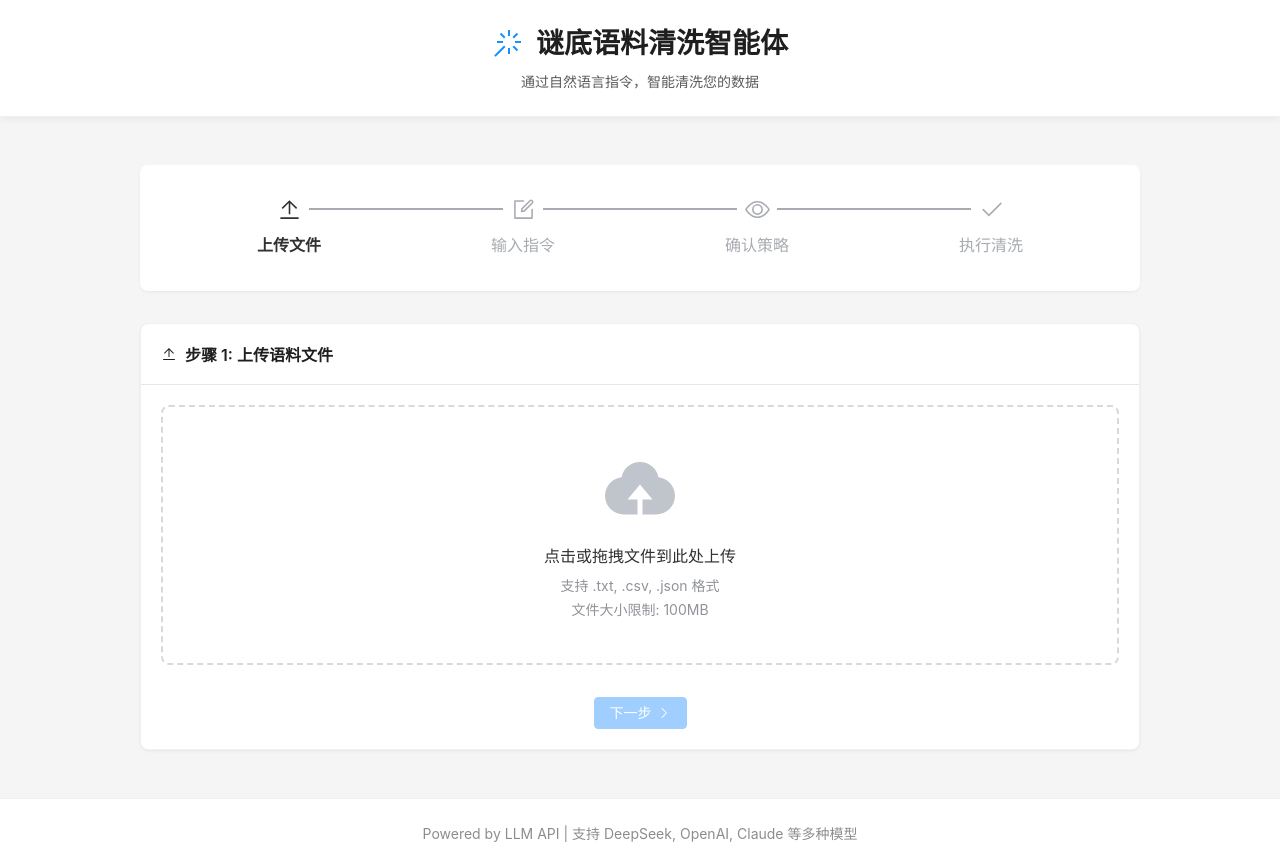
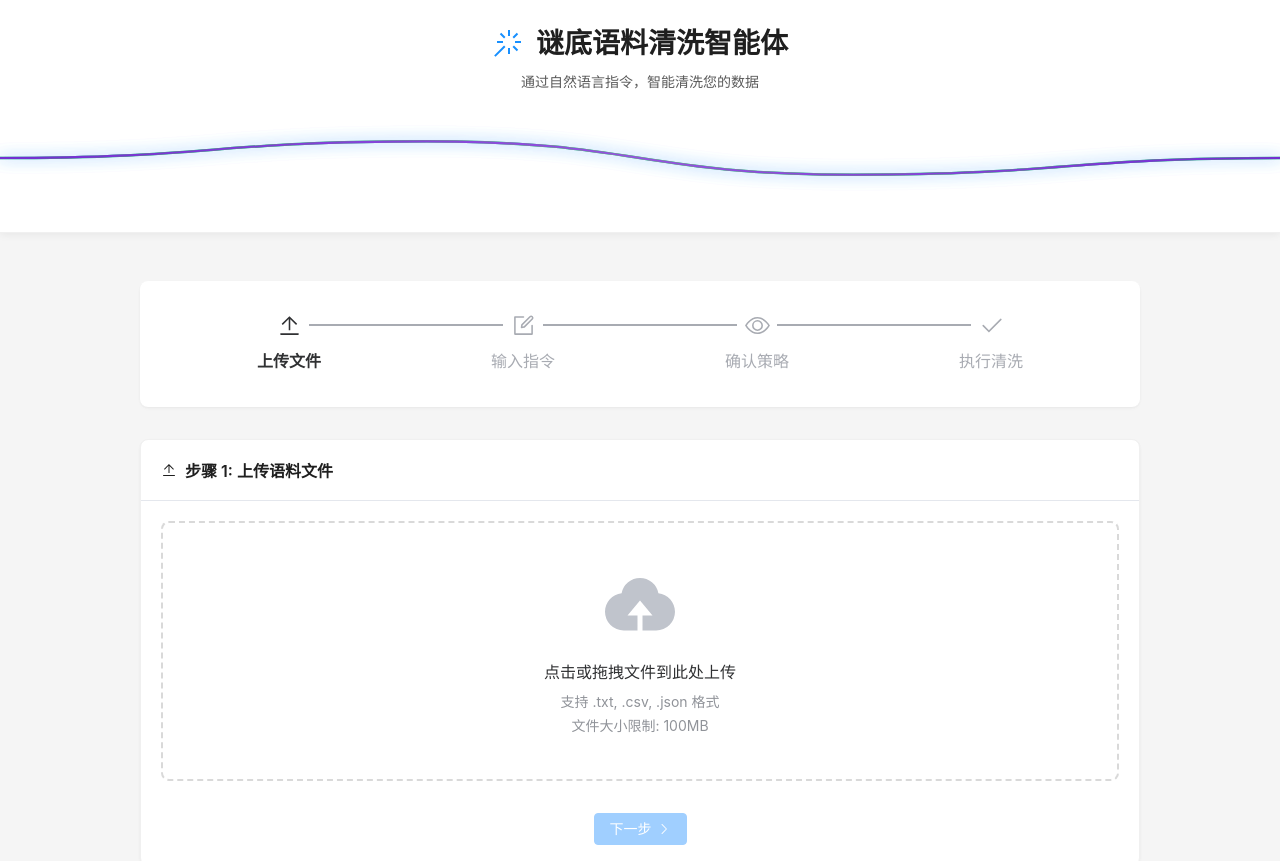
Before and after one commit to zhucue/clearAgent, a Vue app in the folder frontend/: page / in a window 1280 px wide. Shown: the top 861 px of the page. Built offline with nearby package versions, Linux system fonts and the light colour scheme.

Commit message:
fix: 添加动画

```diff
--- a/frontend/src/App.vue
+++ b/frontend/src/App.vue
@@ -7,6 +7,179 @@
           谜底语料清洗智能体
         </h1>
         <p class="subtitle">通过自然语言指令，智能清洗您的数据</p>
+      </div>
+
+      <!-- 波浪线动画 -->
+      <div class="wave-container">
+        <svg
+          class="wave-svg"
+          xmlns="http://www.w3.org/2000/svg"
+          viewBox="0 0 1200 120"
+          preserveAspectRatio="none"
+        >
+          <path
+            class="wave-path wave-1"
+            d="M0,60 C200,60 200,40 400,40 C600,40 600,80 800,80 C1000,80 1000,60 1200,60"
+            fill="none"
+            stroke="url(#gradient1)"
+            stroke-width="3"
+            stroke-linecap="round"
+          />
+          <path
+            class="wave-path wave-2"
+            d="M0,60 C200,60 200,80 400,80 C600,80 600,40 800,40 C1000,40 1000,60 1200,60"
+            fill="none"
+            stroke="url(#gradient2)"
+            stroke-width="3"
+            stroke-linecap="round"
+          />
+          <path
+            class="wave-path wave-3"
+            d="M0,60 C200,60 200,50 400,50 C600,50 600,70 800,70 C1000,70 1000,60 1200,60"
+            fill="none"
+            stroke="url(#gradient3)"
+            stroke-width="2.5"
+            stroke-linecap="round"
+          />
+          <defs>
+            <linearGradient id="gradient1" x1="0%" y1="0%" x2="100%" y2="0%">
+              <stop offset="0%" style="stop-color: #1890ff; stop-opacity: 0.9">
+                <animate
+                  attributeName="stop-color"
+                  values="#1890ff;#52c41a;#faad14;#f5222d;#722ed1;#1890ff"
+                  dur="12s"
+                  repeatCount="indefinite"
+                />
+              </stop>
+              <stop offset="50%" style="stop-color: #40a9ff; stop-opacity: 1">
+                <animate
+                  attributeName="stop-color"
+                  values="#40a9ff;#73d13d;#ffc53d;#ff4d4f;#9254de;#40a9ff"
+                  dur="12s"
+                  repeatCount="indefinite"
+                />
+              </stop>
+              <stop
+                offset="100%"
+                style="stop-color: #1890ff; stop-opacity: 0.9"
+              >
+                <animate
+                  attributeName="stop-color"
+                  values="#1890ff;#52c41a;#faad14;#f5222d;#722ed1;#1890ff"
+                  dur="12s"
+                  repeatCount="indefinite"
+                />
+              </stop>
+            </linearGradient>
+            <linearGradient id="gradient2" x1="0%" y1="0%" x2="100%" y2="0%">
+              <stop offset="0%" style="stop-color: #52c41a; stop-opacity: 0.7">
+                <animate
+                  attributeName="stop-color"
+                  values="#52c41a;#faad14;#f5222d;#722ed1;#1890ff;#52c41a"
+                  dur="12s"
+                  repeatCount="indefinite"
+                />
+              </stop>
+              <stop offset="50%" style="stop-color: #73d13d; stop-opacity: 0.9">
+                <animate
+                  attributeName="stop-color"
+                  values="#73d13d;#ffc53d;#ff4d4f;#9254de;#40a9ff;#73d13d"
+                  dur="12s"
+                  repeatCount="indefinite"
+                />
+              </stop>
+              <stop
+                offset="100%"
+                style="stop-color: #52c41a; stop-opacity: 0.7"
+              >
+                <animate
+                  attributeName="stop-color"
+                  values="#52c41a;#faad14;#f5222d;#722ed1;#1890ff;#52c41a"
+                  dur="12s"
+                  repeatCount="indefinite"
+                />
+              </stop>
+            </linearGradient>
+            <linearGradient id="gradient3" x1="0%" y1="0%" x2="100%" y2="0%">
+              <stop offset="0%" style="stop-color: #722ed1; stop-opacity: 1">
+                <animate
+                  attributeName="stop-color"
+                  values="#722ed1;#1890ff;#52c41a;#faad14;#f5222d;#722ed1"
+                  dur="12s"
+                  repeatCount="indefinite"
+                />
+              </stop>
+              <stop offset="50%" style="stop-color: #9254de; stop-opacity: 1">
+                <animate
+                  attributeName="stop-color"
+                  values="#9254de;#40a9ff;#73d13d;#ffc53d;#ff4d4f;#9254de"
+                  dur="12s"
+                  repeatCount="indefinite"
+                />
+              </stop>
+              <stop offset="100%" style="stop-color: #722ed1; stop-opacity: 1">
+                <animate
+                  attributeName="stop-color"
+                  values="#722ed1;#1890ff;#52c41a;#faad14;#f5222d;#722ed1"
+                  dur="12s"
+                  repeatCount="indefinite"
+                />
+              </stop>
+            </linearGradient>
+            <linearGradient id="gradient4" x1="0%" y1="0%" x2="100%" y2="0%">
+              <stop offset="0%" style="stop-color: #faad14; stop-opacity: 1">
+                <animate
+                  attributeName="stop-color"
+                  values="#faad14;#f5222d;#722ed1;#1890ff;#52c41a;#faad14"
+                  dur="12s"
+                  repeatCount="indefinite"
+                />
+              </stop>
+              <stop offset="50%" style="stop-color: #ffc53d; stop-opacity: 1">
+                <animate
+                  attributeName="stop-color"
+                  values="#ffc53d;#ff4d4f;#9254de;#40a9ff;#73d13d;#ffc53d"
+                  dur="12s"
+                  repeatCount="indefinite"
+                />
+              </stop>
+              <stop offset="100%" style="stop-color: #faad14; stop-opacity: 1">
+                <animate
+                  attributeName="stop-color"
+                  values="#faad14;#f5222d;#722ed1;#1890ff;#52c41a;#faad14"
+                  dur="12s"
+                  repeatCount="indefinite"
+                />
+              </stop>
+            </linearGradient>
+            <linearGradient id="gradient5" x1="0%" y1="0%" x2="100%" y2="0%">
+              <stop offset="0%" style="stop-color: #f5222d; stop-opacity: 1">
+                <animate
+                  attributeName="stop-color"
+                  values="#f5222d;#722ed1;#1890ff;#52c41a;#faad14;#f5222d"
+                  dur="12s"
+                  repeatCount="indefinite"
+                />
+              </stop>
+              <stop offset="50%" style="stop-color: #ff4d4f; stop-opacity: 1">
+                <animate
+                  attributeName="stop-color"
+                  values="#ff4d4f;#9254de;#40a9ff;#73d13d;#ffc53d;#ff4d4f"
+                  dur="12s"
+                  repeatCount="indefinite"
+                />
+              </stop>
+              <stop offset="100%" style="stop-color: #f5222d; stop-opacity: 1">
+                <animate
+                  attributeName="stop-color"
+                  values="#f5222d;#722ed1;#1890ff;#52c41a;#faad14;#f5222d"
+                  dur="12s"
+                  repeatCount="indefinite"
+                />
+              </stop>
+            </linearGradient>
+          </defs>
+        </svg>
       </div>
     </div>
 
@@ -36,9 +209,6 @@ import CleaningWorkflow from "./components/CleaningWorkflow.vue";
   background: #ffffff;
   border-bottom: 1px solid #f0f0f0;
   padding: 24px 0;
-  position: sticky;
-  top: 0;
-  z-index: 100;
   box-shadow: 0 2px 8px rgba(0, 0, 0, 0.06);
 }
 
@@ -93,6 +263,85 @@ import CleaningWorkflow from "./components/CleaningWorkflow.vue";
 .app-footer p {
   margin: 0;
 }
+
+/* 波浪线动画 */
+.wave-container {
+  width: 100%;
+  height: 100px;
+  margin-top: 16px;
+  overflow: hidden;
+  position: relative;
+}
+
+.wave-svg {
+  width: 100%;
+  height: 100%;
+  display: block;
+}
+
+.wave-path {
+  animation: wave-flow 8s ease-in-out infinite;
+  transform-origin: center;
+  filter: drop-shadow(0 0 8px rgba(24, 144, 255, 0.3));
+}
+
+.wave-1 {
+  animation-duration: 5s;
+}
+
+.wave-2 {
+  animation-duration: 7s;
+  animation-delay: -2s;
+}
+
+.wave-3 {
+  animation-duration: 9s;
+  animation-delay: -4s;
+}
+
+@keyframes wave-flow {
+  0%,
+  100% {
+    d: path(
+      "M0,60 C200,60 200,40 400,40 C600,40 600,80 800,80 C1000,80 1000,60 1200,60"
+    );
+  }
+  12.5% {
+    d: path(
+      "M0,60 C200,60 200,75 400,75 C600,75 600,45 800,45 C1000,45 1000,60 1200,60"
+    );
+  }
+  25% {
+    d: path(
+      "M0,60 C200,60 200,80 400,80 C600,80 600,40 800,40 C1000,40 1000,60 1200,60"
+    );
+  }
+  37.5% {
+    d: path(
+      "M0,60 C200,60 200,50 400,50 C600,50 600,70 800,70 C1000,70 1000,60 1200,60"
+    );
+  }
+  50% {
+    d: path(
+      "M0,60 C200,60 200,35 400,35 C600,35 600,85 800,85 C1000,85 1000,60 1200,60"
+    );
+  }
+  62.5% {
+    d: path(
+      "M0,60 C200,60 200,65 400,65 C600,65 600,55 800,55 C1000,55 1000,60 1200,60"
+    );
+  }
+  75% {
+    d: path(
+      "M0,60 C200,60 200,85 400,85 C600,85 600,35 800,35 C1000,35 1000,60 1200,60"
+    );
+  }
+  87.5% {
+    d: path(
+      "M0,60 C200,60 200,45 400,45 C600,45 600,75 800,75 C1000,75 1000,60 1200,60"
+    );
+  }
+}
 </style>
 
 <style>
```
